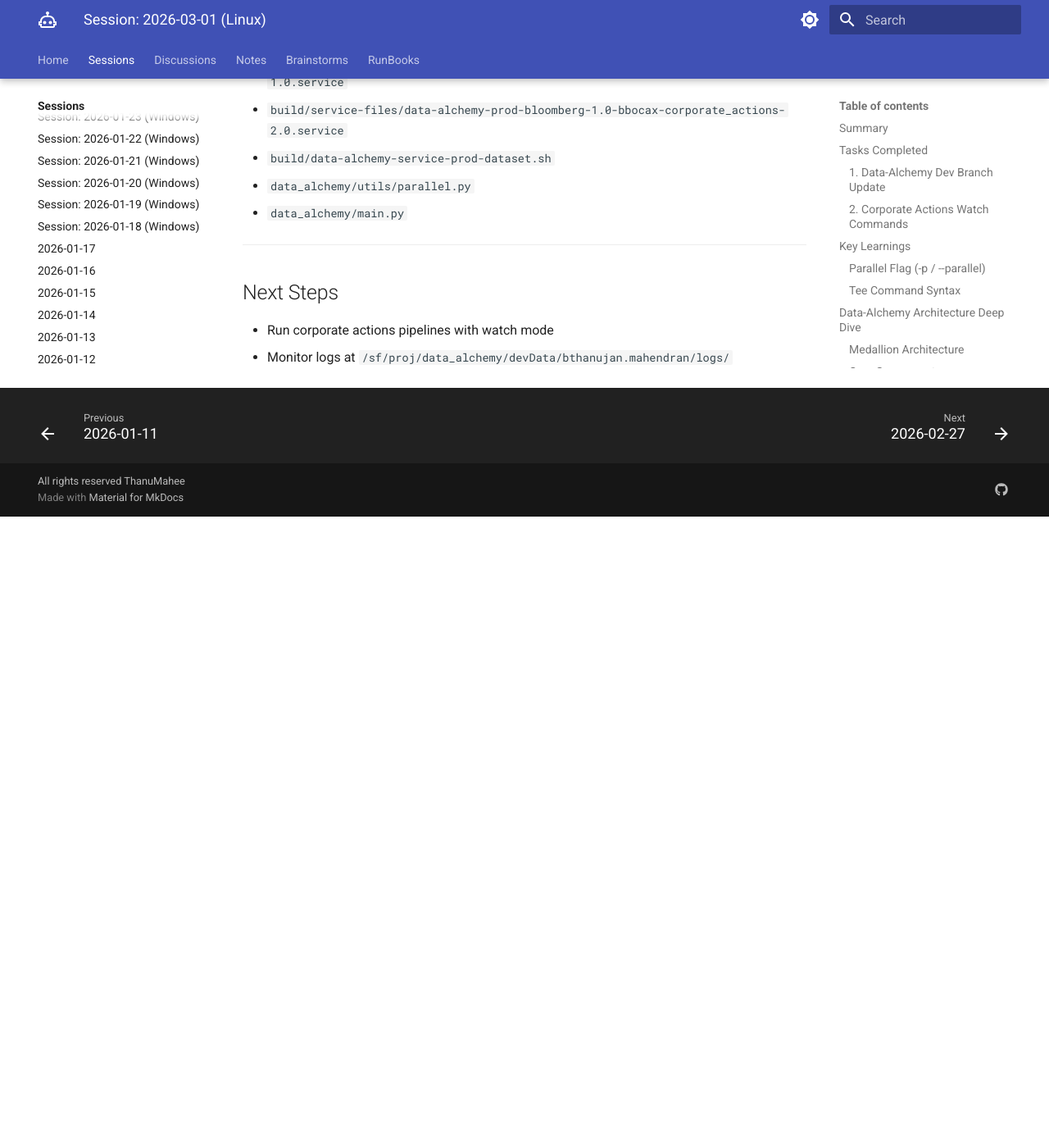
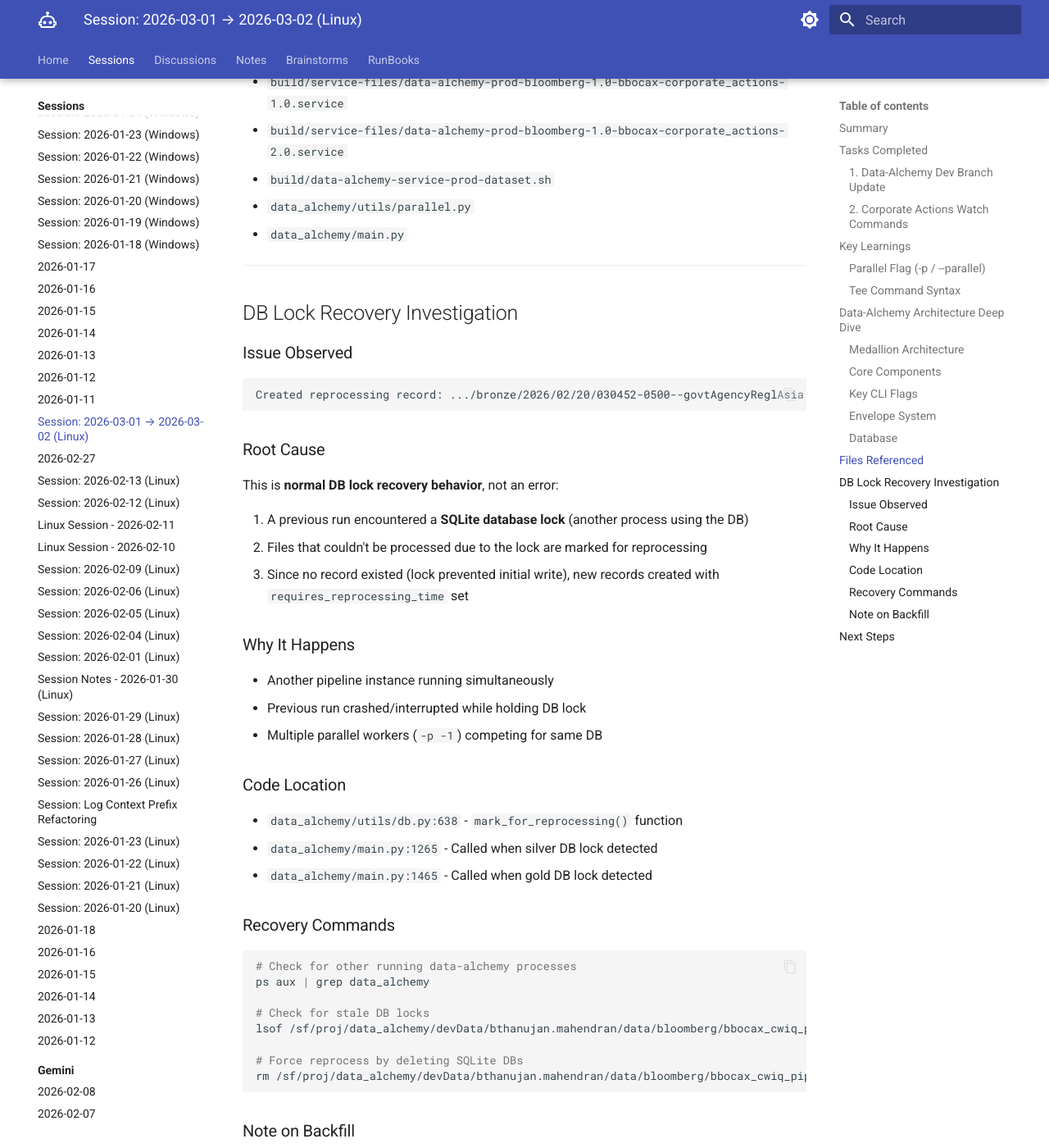
Before and after one commit to ThanuMahee12/AgentContext, an MkDocs documentation site: the page built from docs/sessions/claude/l-2026-03-01.md, in a window 1280 px wide and 1400 px high, scrolled down 3111 px. Shown: the whole window at 82% size. Built offline with MkDocs 1.6.1 and Material for MkDocs 9.7.7, drawn with Linux system fonts in a browser that asks for light colours; before the commit the page ends 3741 px from its top, so only the background shows below that; some of the changed text lies outside the part shown.

Commit message:
docs: update session - add DB lock recovery investigation

````diff
--- a/docs/sessions/claude/l-2026-03-01.md
+++ b/docs/sessions/claude/l-2026-03-01.md
@@ -1,7 +1,7 @@
-# Session: 2026-03-01 (Linux)
+# Session: 2026-03-01 → 2026-03-02 (Linux)
 
 ## Summary
-Deep dive into data-alchemy project architecture and corporate actions watch commands setup.
+Deep dive into data-alchemy project architecture, corporate actions watch commands setup, and DB lock recovery investigation.
 
 ---
 
@@ -111,6 +111,50 @@ Raw (env*) → Bronze (YYYY/MM/DD/HHMMSS--) → Silver (work/) → Gold (raw/*.l
 
 ---
 
+## DB Lock Recovery Investigation
+
+### Issue Observed
+```
+Created reprocessing record: .../bronze/2026/02/20/030452-0500--govtAgencyReglAsia.parquet (silver)
+```
+
+### Root Cause
+This is **normal DB lock recovery behavior**, not an error:
+
+1. A previous run encountered a **SQLite database lock** (another process using the DB)
+2. Files that couldn't be processed due to the lock are marked for reprocessing
+3. Since no record existed (lock prevented initial write), new records created with `requires_reprocessing_time` set
+
+### Why It Happens
+- Another pipeline instance running simultaneously
+- Previous run crashed/interrupted while holding DB lock
+- Multiple parallel workers (`-p -1`) competing for same DB
+
+### Code Location
+- `data_alchemy/utils/db.py:638` - `mark_for_reprocessing()` function
+- `data_alchemy/main.py:1265` - Called when silver DB lock detected
+- `data_alchemy/main.py:1465` - Called when gold DB lock detected
+
+### Recovery Commands
+```bash
+# Check for other running data-alchemy processes
+ps aux | grep data_alchemy
+
+# Check for stale DB locks
+lsof /sf/proj/data_alchemy/devData/bthanujan.mahendran/data/bloomberg/bbocax_cwiq_pipe/1.0/silver/2026/02/20/*.db 2>/dev/null
+
+# Force reprocess by deleting SQLite DBs
+rm /sf/proj/data_alchemy/devData/bthanujan.mahendran/data/bloomberg/bbocax_cwiq_pipe/1.0/silver/2026/02/20/*.db
+```
+
+### Note on Backfill
+Files from Feb 20 won't be processed with default backfill (24h). To process old files:
+- `--backfill 720` (30 days)
+- `--backfill-range 20260220:20260220` (specific date)
+
+---
+
 ## Next Steps
 - Run corporate actions pipelines with watch mode
 - Monitor logs at `/sf/proj/data_alchemy/devData/bthanujan.mahendran/logs/`
+- Watch for DB lock recovery messages - they indicate files will be retried next cycle
````
